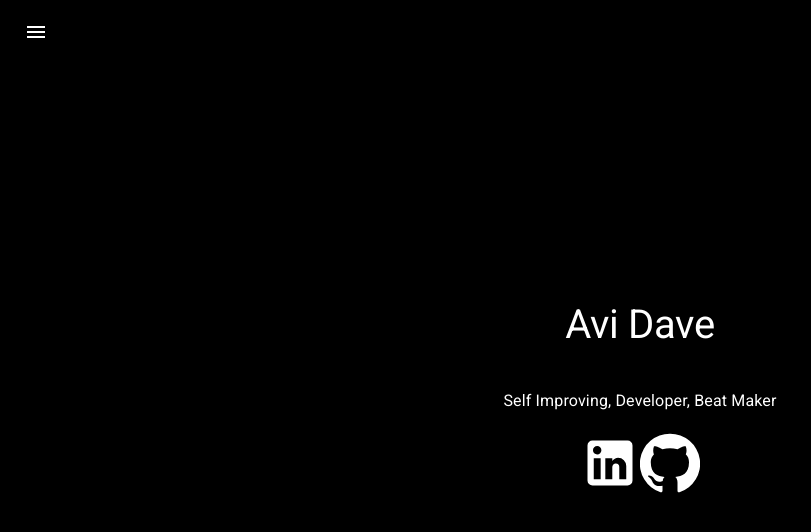
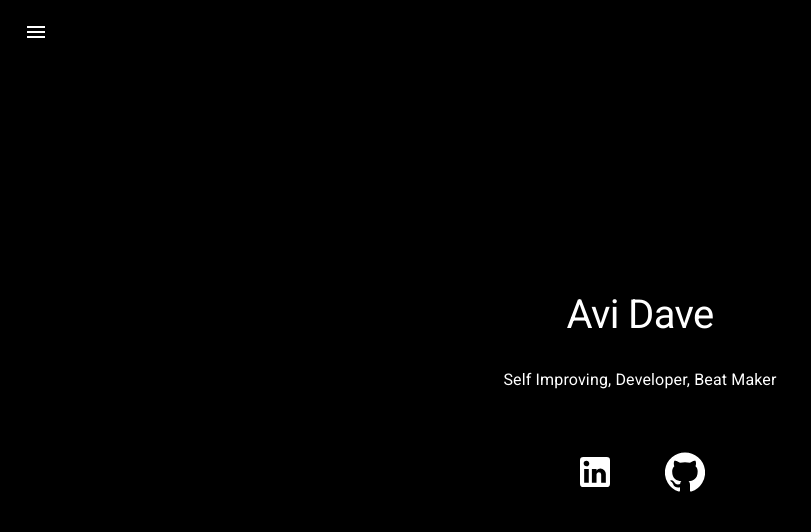
Before and after one commit to daveavi/personal-website-react, a React (Create React App) app in the folder my-personal-website/: page / in a window 1280 px wide. Shown: the top 532 px of the page, without its empty margins (0-811 px from the left). Built offline with nearby package versions, Linux system fonts and the light colour scheme.

Commit message:
able to get hyperlinks working, styled website a bit better

```diff
--- a/my-personal-website/src/App.css
+++ b/my-personal-website/src/App.css
@@ -1,22 +1,5 @@
 .App {
   text-align: center;
-  background-color: black;
-  /* margin-bottom: 70px; */
-  color: white;
-}
-
-.App-logo {
-  height: 40vmin;
-  pointer-events: none;
-}
-
-@media (prefers-reduced-motion: no-preference) {
-  .App-logo {
-    animation: App-logo-spin infinite 20s linear;
-  }
-}
-
-.App-header {
   background-color:black;
   min-height: 100vh;
   display: flex;
@@ -27,16 +10,9 @@
   color: white;
 }
 
-.App-link {
-  color: #61dafb;
+.introDiv {
+  position: fixed;
+  justify-content: center;
+
 }
-
-
-@keyframes App-logo-spin {
-  from {
-    transform: rotate(0deg);
-  }
-  to {
-    transform: rotate(360deg);
-  }
-}
+a { color: inherit; }
--- a/my-personal-website/src/App.js
+++ b/my-personal-website/src/App.js
@@ -82,22 +82,27 @@ const useStyles = makeStyles((theme) => ({
 
   },
   iconContainer: {
-    marginTop: 20,
+    paddingTop: 50,
     verticalAlign: 'middle',
-    justifyContent: 'space-between'
+    margin: '10px 0',
   },
   icon:{
-    width: 60,
-    height: 60,
-    "&:hover, &.MuiIconButton-root": {color: "white" }
+    width: 40,
+    height: 40,
+    "&:hover, &.MuiIconButton-root": {color: "white" },
+    cursor: 'pointer',
   }
 }));
 
+
 const theme =  createMuiTheme({
   typography: {
-    h2: {
+    h1: {
       fontSize: 40,
-      marginBottom: 40
+      marginBottom: 30
+    },
+    h2:{
+      fontSize: 40
     }
   },
 })
@@ -122,7 +127,6 @@ function App() {
   return (
     <ThemeProvider theme={theme}>
         <div className="App">
-          <header className="App-header">
           <AppBar
           style={{ background: 'black' }}
           position="fixed"
@@ -153,11 +157,10 @@ function App() {
         >
 
 
-        <div className={classes.drawerHeader}>
+
           <IconButton onClick={handleDrawerClose}>
-            <ChevronLeftIcon style={{fill: "white", marginRight:25}}/>
+            <ChevronLeftIcon style={{fill: "white", marginRight:25, marginTop:10}}/>
           </IconButton>
-        </div>
 
           <List>
               {['Home','About', 'Projects', 'Music'].map((text) => (
@@ -167,25 +170,27 @@ function App() {
               ))}
           </List>
           </Drawer>
-          <Typography variant="h2" component = "div">
-            Avi Dave
-          </Typography>
-          <Typography varianet= "h1">
-            Self Improving, Developer, Beat Maker
-          </Typography>
+
+          <div className={classes.introDiv}>
+            <Typography variant="h1">
+              Avi Dave
+            </Typography>
+
+            <Typography varianet= "h2">
+              Self Improving, Developer, Beat Maker
+            </Typography>
+          </div>
+
           <div className={classes.iconContainer}>
-            {/* <IconButton
-              className={classes.icon}
-            > */}
-              <LinkedInIcon className={classes.icon} />
-            {/* </IconButton> */}
-            {/* <IconButton
-              className={classes.icon}
-            > */}
-              <GitHubIcon  className={classes.icon}/>
-            {/* </IconButton> */}
+            <a href="https://www.linkedin.com/in/avi-dave-854715164/" class="href-class" target="_blank">
+              <LinkedInIcon  className={classes.icon} />
+            </a>
+
+            <a href="https://github.com/daveavi" class="href-class" target="_blank">
+              <GitHubIcon className={classes.icon} style={{marginLeft: '50'}}/>
+            </a>
+
           </div>
-          </header>
         </div>
     </ThemeProvider>
     );
```
